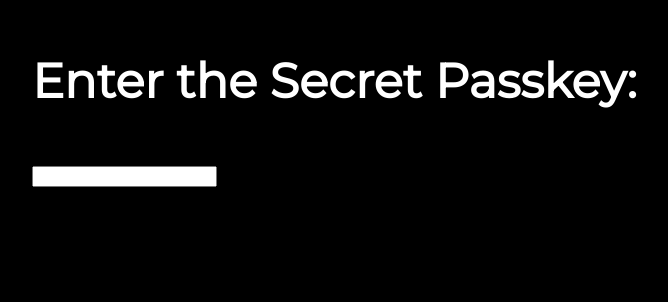
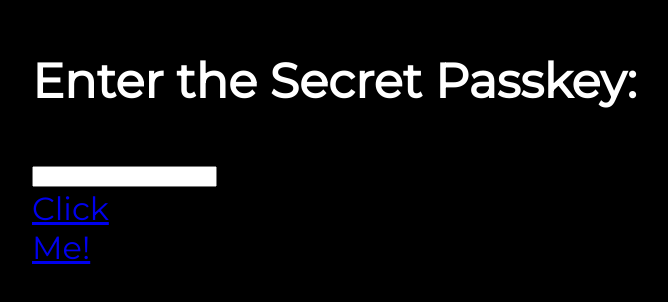
Before and after one commit to appiebdayshivi/hbdshivi, a plain HTML site: page her!/pages/page1.html in a window 1280 px wide. Shown: the part 338-640 px from the top of the page, without its empty margins (558-1226 px from the left). Drawn offline with Linux system fonts and the light colour scheme.

Commit message:
awooptywoopwoop

```diff
--- a/her!/pages/page1.html
+++ b/her!/pages/page1.html
@@ -11,6 +11,8 @@
     <div class="passkey-scrn">
         <h2 class="heading">Enter the Secret Passkey: </h2>
         <input type="text"/>
+
+        <a class="nxt-pge" href="page2.html">Click Me!</a>
     </div>
 </body>
 </html>
```
